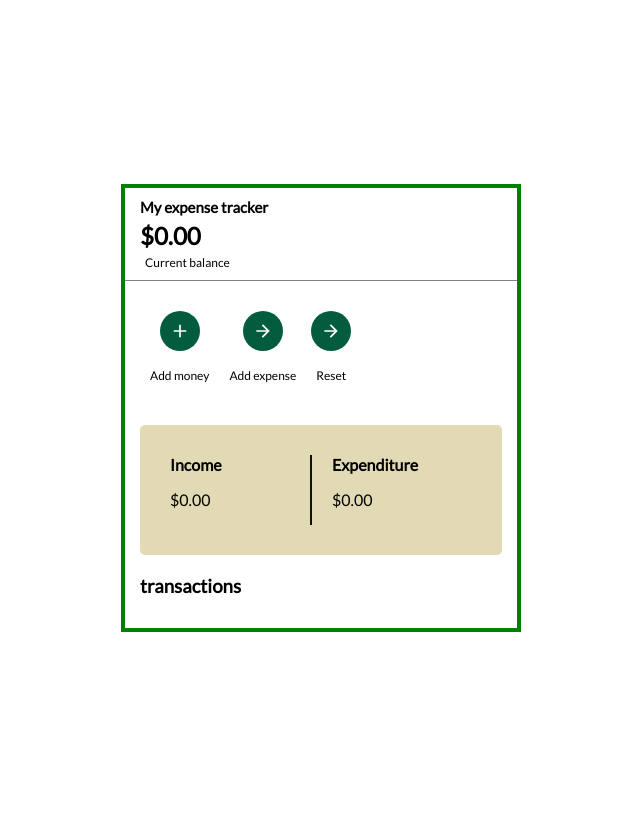
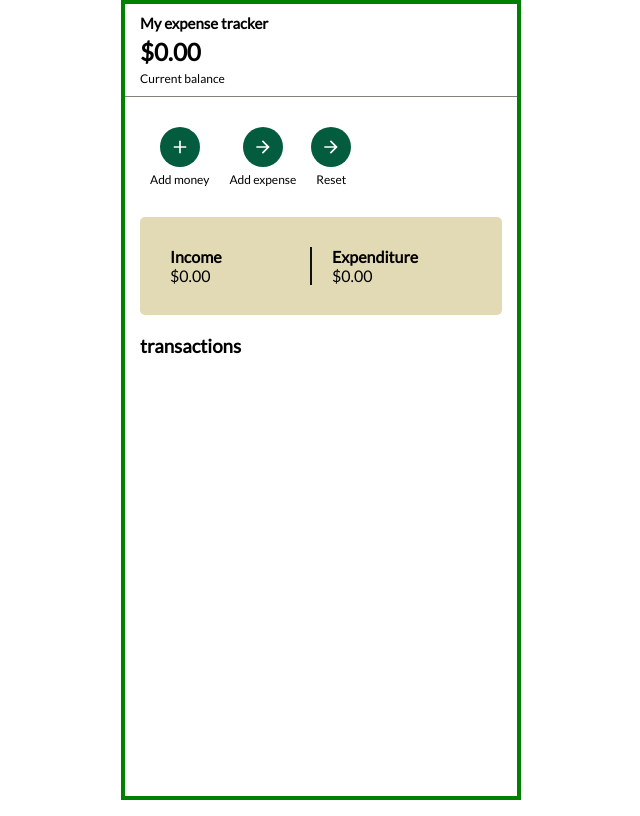
Before and after one commit to Bizzhle/my-expense-tracker, a React (Create React App) app: page / in a window 1280 px wide. Shown: the whole page, without its empty margins (319-959 px from the left). Built offline with nearby package versions, Linux system fonts and the light colour scheme.

Commit message:
body changed

```diff
--- a/src/index.css
+++ b/src/index.css
@@ -6,6 +6,8 @@
 
 * {
   box-sizing: border-box;
+  padding: 0;
+  margin: 0;
 }
 
 h1, h2, h3, h4 {
@@ -17,17 +19,12 @@ h1, h2, h3, h4 {
 
 .balance {
   font-size: 12px;
-  margin: 5px;
+  margin: 5px 0;
 
 }
 
 body {
   background-color: white;
-  display: flex;
-  justify-content: center;
-  align-items: center;
-  flex-direction: column;
-  min-height: 100vh;
   font-family: 'Lato', sans-serif;
   min-height: 100vh;
 }
@@ -160,9 +157,8 @@ input[type=text], input[type=number] {
 
 .container {
   /* padding: 0 10px; */
-  width: 95vw;
-  overflow: hidden;
-  border: 4px solid green;
+  max-width: 400px;
+  margin: 0 auto;
 
 }
 
@@ -172,7 +168,8 @@ input[type=text], input[type=number] {
 
 @media (min-width: 415px) {
   .container {
-    width: 400px;
+    /* width: 400px; */
+    height: 100vh;
     border: 4px solid green;
   }
 }
```
